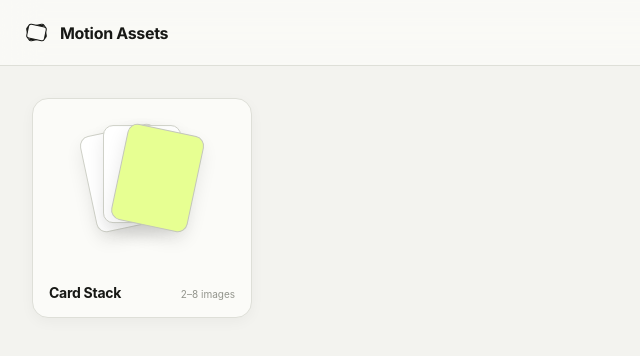
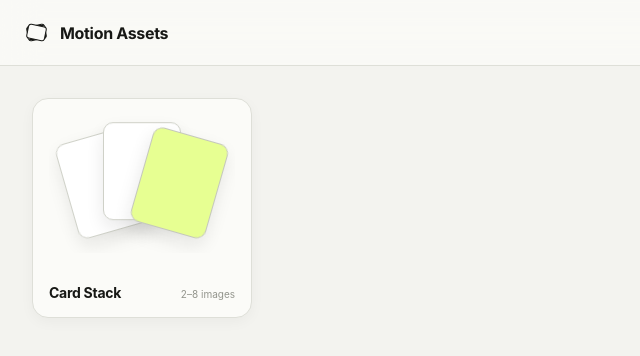
Before and after one commit to DanielDaniel2201/motion-assets, a React (Vite) app: page / in a window 1280 px wide. Shown: the top 356 px of the page, without its empty margins (0-640 px from the left). Built offline with nearby package versions, Linux system fonts and the light colour scheme.

Commit message:
feat: loop a Card Stack spread preview on the library card
Give the library thumbnail a lightweight CSS animation that stacks and fans the cards, so the motion is visible before opening the editor.

```diff
--- a/src/App.tsx
+++ b/src/App.tsx
@@ -271,7 +271,7 @@ export function App() {
         </header>
         <section className="motion-library" aria-label="Motion library">
           <button className="motion-item" type="button" onClick={() => navigate(cardStackDefinition.id)}>
-            <span className="motion-item-preview" aria-hidden="true">
+            <span className="motion-item-preview card-stack-mini" aria-hidden="true">
               <i /><i /><i />
             </span>
             <span className="motion-item-copy">
--- a/src/styles.css
+++ b/src/styles.css
@@ -57,14 +57,46 @@ button { color: inherit; }
 .motion-item { display: grid; grid-template-rows: 1fr auto; width: 220px; aspect-ratio: 1; padding: 16px; overflow: hidden; border: 1px solid #dedfd8; border-radius: 16px; background: #fbfbf8; text-align: left; cursor: pointer; box-shadow: 0 4px 14px rgba(28,31,22,.04); transition: transform .18s ease, border-color .18s ease, box-shadow .18s ease; }
 .motion-item:hover { border-color: #b8bab0; box-shadow: 0 14px 34px rgba(28,31,22,.1); transform: translateY(-3px); }
 .motion-item:focus-visible { outline: 2px solid var(--ink); outline-offset: 3px; }
-.motion-item-preview { position: relative; display: block; min-height: 138px; }
+.motion-item-preview { position: relative; display: block; min-height: 138px; overflow: hidden; pointer-events: none; }
 .motion-item-preview i { position: absolute; width: 78px; height: 98px; left: 50%; top: 46%; border: 1px solid #cfd1c8; border-radius: 10px; background: #fff; box-shadow: 0 8px 18px rgba(24,26,20,.09); }
-.motion-item-preview i:nth-child(1) { transform: translate(-70%,-50%) rotate(-12deg); }
-.motion-item-preview i:nth-child(2) { transform: translate(-50%,-54%) rotate(0deg); }
-.motion-item-preview i:nth-child(3) { border-color: #c4c7bb; background: #e7ff92; transform: translate(-30%,-50%) rotate(12deg); }
 .motion-item-copy { display: flex; align-items: baseline; justify-content: space-between; gap: 10px; }
 .motion-item-copy strong { font-size: 14px; font-weight: 650; letter-spacing: -.02em; }
 .motion-item-copy span { color: #92948c; font-size: 10px; white-space: nowrap; }
+
+.card-stack-mini i { transform-origin: center center; }
+.card-stack-mini i:nth-child(1) {
+  z-index: 1;
+  transform: translate(-54%, -50%) rotate(-5deg);
+  animation: card-stack-mini-left 3.6s cubic-bezier(.45, 0, .18, 1) infinite;
+}
+.card-stack-mini i:nth-child(2) {
+  z-index: 2;
+  transform: translate(-50%, -52%) rotate(0deg);
+  animation: card-stack-mini-center 3.6s cubic-bezier(.45, 0, .18, 1) infinite;
+}
+.card-stack-mini i:nth-child(3) {
+  z-index: 3;
+  border-color: #c4c7bb;
+  background: #e7ff92;
+  transform: translate(-46%, -50%) rotate(5deg);
+  animation: card-stack-mini-right 3.6s cubic-bezier(.45, 0, .18, 1) infinite;
+}
+
+@keyframes card-stack-mini-left {
+  0%, 12% { transform: translate(-54%, -50%) rotate(-5deg); }
+  36%, 62% { transform: translate(-98%, -45%) rotate(-16deg); }
+  86%, 100% { transform: translate(-54%, -50%) rotate(-5deg); }
+}
+@keyframes card-stack-mini-center {
+  0%, 12% { transform: translate(-50%, -52%) rotate(0deg); }
+  36%, 62% { transform: translate(-50%, -57%) rotate(0deg); }
+  86%, 100% { transform: translate(-50%, -52%) rotate(0deg); }
+}
+@keyframes card-stack-mini-right {
+  0%, 12% { transform: translate(-46%, -50%) rotate(5deg); }
+  36%, 62% { transform: translate(-2%, -45%) rotate(16deg); }
+  86%, 100% { transform: translate(-46%, -50%) rotate(5deg); }
+}
 
 .workspace { min-height: calc(100vh - 66px); display: grid; grid-template-columns: 292px minmax(520px, 1fr) 292px; }
 .panel { min-width: 0; padding: 28px 24px 22px; background: var(--surface); }
@@ -210,5 +242,12 @@ h2 span { margin-left: 5px; color: #93958d; font-size: 10px; font-weight: 500; l
 }
 
 @media (prefers-reduced-motion: reduce) {
-  *, *::before, *::after { scroll-behavior: auto !important; transition-duration: .01ms !important; }
+  *, *::before, *::after {
+    scroll-behavior: auto !important;
+    transition-duration: .01ms !important;
+    animation: none !important;
+  }
+  .card-stack-mini i:nth-child(1) { transform: translate(-70%, -50%) rotate(-12deg); }
+  .card-stack-mini i:nth-child(2) { transform: translate(-50%, -54%) rotate(0deg); }
+  .card-stack-mini i:nth-child(3) { transform: translate(-30%, -50%) rotate(12deg); }
 }
```
